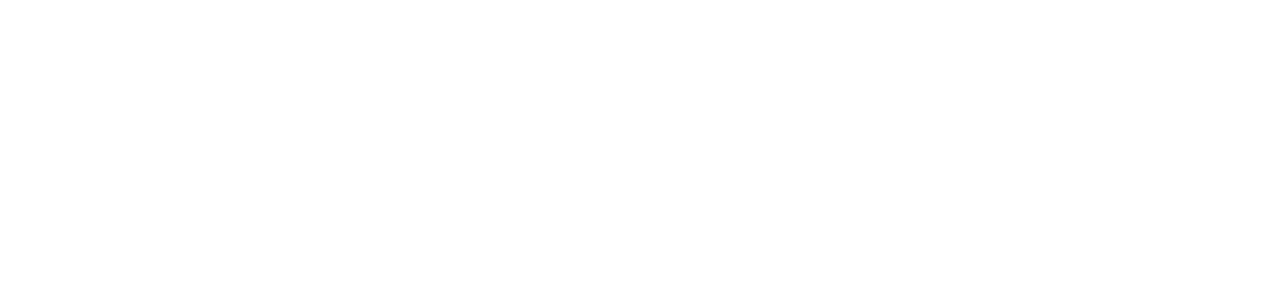
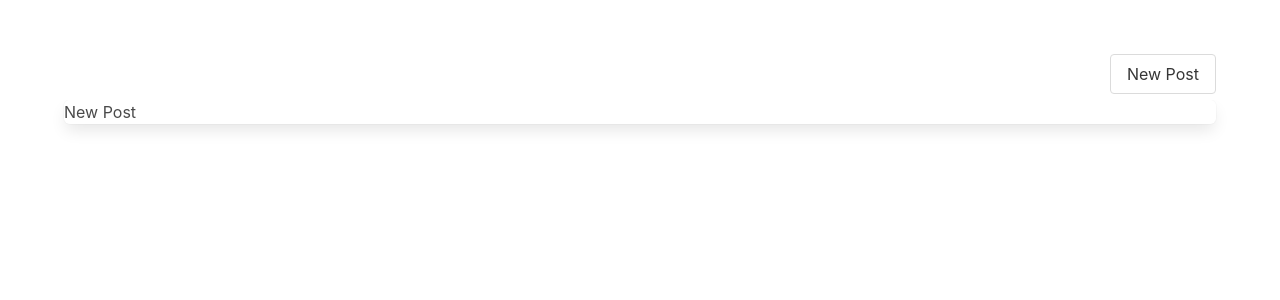
Before and after one commit to darknessnerd/vue3_composition_api, a Vue app: page /posts/new in a window 1280 px wide. Before the commit this address had no page. Shown: the top 300 px of the page. Built offline with nearby package versions, Linux system fonts and the light colour scheme.

Commit message:
Link nav bar

```diff
--- a/src/App.vue
+++ b/src/App.vue
@@ -1,6 +1,7 @@
 <template>
   <section class="section">
     <div class="container">
+      <Navbar />
       <router-view />
     </div>
   </section>
@@ -8,9 +9,13 @@
 
 <script>
 import { defineComponent } from 'vue';
+import Navbar from '@/components/Navbar.vue';
 
 export default defineComponent({
   name: 'App',
+  components: {
+    Navbar,
+  },
 });
 </script>
 <style lang="scss">
--- /dev/null
+++ b/src/components/Navbar.vue
@@ -0,0 +1,9 @@
+<template>
+  <nav class="navbar">
+    <div class="navbar-end">
+      <div class="buttons">
+        <router-link class="button" to="/posts/new">New Post</router-link>
+      </div>
+    </div>
+  </nav>
+</template>
--- /dev/null
+++ b/src/components/NewPost.vue
@@ -0,0 +1,12 @@
+<template>
+  <div class="is-primary panel">
+    New Post
+  </div>
+</template>
+<script>
+import { defineComponent } from 'vue';
+
+export default defineComponent({
+  name: 'NewPost',
+});
+</script>
--- a/src/router.js
+++ b/src/router.js
@@ -1,5 +1,6 @@
 import { createRouter, createWebHistory } from 'vue-router';
 import Home from '@/components/Home.vue';
+import NewPost from '@/components/NewPost.vue';
 
 // eslint-disable-next-line import/prefer-default-export
 export const router = createRouter({
@@ -10,5 +11,10 @@
       path: '/',
       component: Home,
     },
+    {
+      name: 'NewPost',
+      path: '/posts/new',
+      component: NewPost,
+    },
   ],
 });
```
Also changed, not shown: 1 other file (tests, documents, lock files or other folders).
